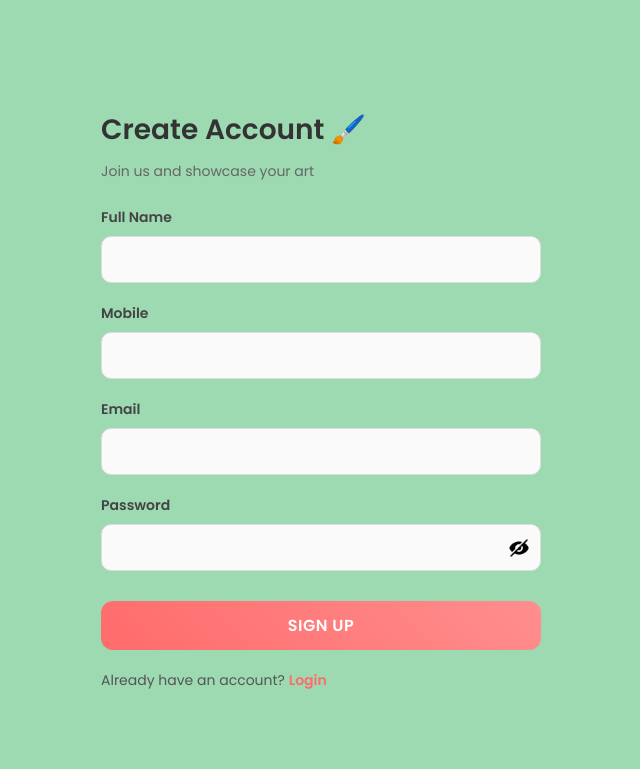
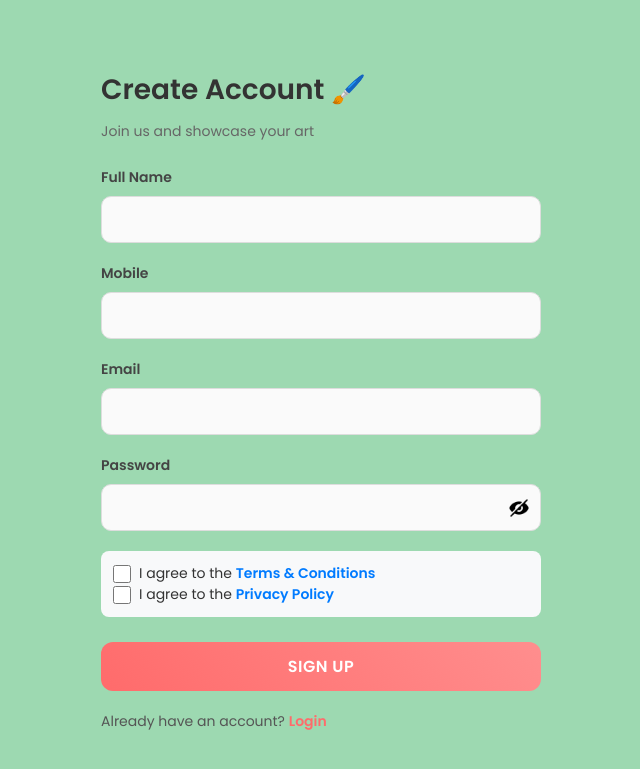
Before and after one commit to 8851962638/RAS, a Django app: page /en/accounts/signup/ in a window 1280 px wide. Shown: the top 769 px of the page, without its empty margins (319-959 px from the left). Run offline with Django 4.2, Linux system fonts and the light colour scheme.

Commit message:
added T&C

```diff
--- a/accounts/templates/accounts/signup_employee.html
+++ b/accounts/templates/accounts/signup_employee.html
@@ -39,6 +39,27 @@
              style="position: absolute; top: 70%; right: 10px; transform: translateY(-50%);
                     width: 24px; height: 24px; cursor: pointer;"
              onclick="togglePassword()">
+      </div>
+
+      <!-- Terms and Conditions -->
+      <div class="terms-section">
+        <div class="checkbox-group">
+          <input type="checkbox" id="terms_agreement" name="terms_agreement" required>
+          <label for="terms_agreement" class="checkbox-label">
+            I agree to the
+            <a href="#" onclick="viewEmployeeTerms(event)">Terms & Conditions</a>
+          </label>
+        </div>
+
+        <div class="checkbox-group">
+          <input type="checkbox" id="privacy_agreement" name="privacy_agreement" required>
+          <label for="privacy_agreement" class="checkbox-label">
+            I agree to the
+            <a href="#" onclick="viewEmployeePrivacy(event)">Privacy Policy</a>
+          </label>
+        </div>
+
+        <div id="termsError" class="terms-error" style="display: none;">Please accept the Terms & Conditions and Privacy Policy to proceed</div>
       </div>
 
       <button type="button" class="btn" onclick="sendEmployeeOTP()">Sign Up</button>
@@ -224,6 +245,52 @@
   from { transform: scale(0.8); opacity: 0; }
   to { transform: scale(1); opacity: 1; }
 }
+
+/* Terms Section */
+.terms-section {
+  margin: 15px 0;
+  padding: 12px;
+  background: #f8f9fa;
+  border-radius: 8px;
+}
+
+.checkbox-group {
+  display: flex;
+  align-items: flex-start;
+  gap: 8px;
+}
+
+.checkbox-group input[type="checkbox"] {
+  width: 18px;
+  height: 18px;
+  margin-top: 2px;
+  cursor: pointer;
+  accent-color: #007bff;
+}
+
+.checkbox-label {
+  font-size: 14px;
+  color: #333;
+  cursor: pointer;
+  line-height: 1.5;
+}
+
+.checkbox-label a {
+  color: #007bff;
+  text-decoration: none;
+  font-weight: 600;
+}
+
+.checkbox-label a:hover {
+  text-decoration: underline;
+}
+
+.terms-error {
+  color: #dc3545;
+  font-size: 13px;
+  margin-top: 8px;
+  font-weight: 600;
+}
 </style>
 
 <script src="https://code.jquery.com/jquery-3.7.0.min.js"></script>
@@ -244,6 +311,18 @@ document.addEventListener("DOMContentLoaded", function() {
 });
 
 function sendEmployeeOTP() {
+  const termsCheckbox = document.getElementById('terms_agreement');
+  const privacyCheckbox = document.getElementById('privacy_agreement');
+  const termsError = document.getElementById('termsError');
+
+  // Validate terms and privacy checkboxes
+  if (!termsCheckbox.checked || !privacyCheckbox.checked) {
+    termsError.style.display = 'block';
+    showAlert('Please accept both Terms & Conditions and Privacy Policy', 'warning');
+    return;
+  }
+  termsError.style.display = 'none';
+
   const form = $('#signupForm')[0];
   const formData = new FormData(form);
   const csrftoken = document.querySelector('[name=csrfmiddlewaretoken]').value;
@@ -320,6 +399,18 @@ function closeEmployeeOtpModal() {
   $('#employeeOtpModal').hide();
 }
 
+function viewEmployeeTerms(event) {
+  event.preventDefault();
+  const termsUrl = '{% static "documents/T & C for service partner.pdf" %}';
+  window.open(termsUrl, '_blank');
+}
+
+function viewEmployeePrivacy(event) {
+  event.preventDefault();
+  const privacyUrl = '{% static "documents/PRIVACY POLICY.pdf" %}';
+  window.open(privacyUrl, '_blank');
+}
+
 function showAlert(message, type="info") {
   const alertBox = $("#customAlert");
   alertBox.removeClass().addClass("custom-alert " + type);
```
Also changed, not shown: accounts/templates/accounts/signup_customer.html (+91 -0 lines), 3 other files.
